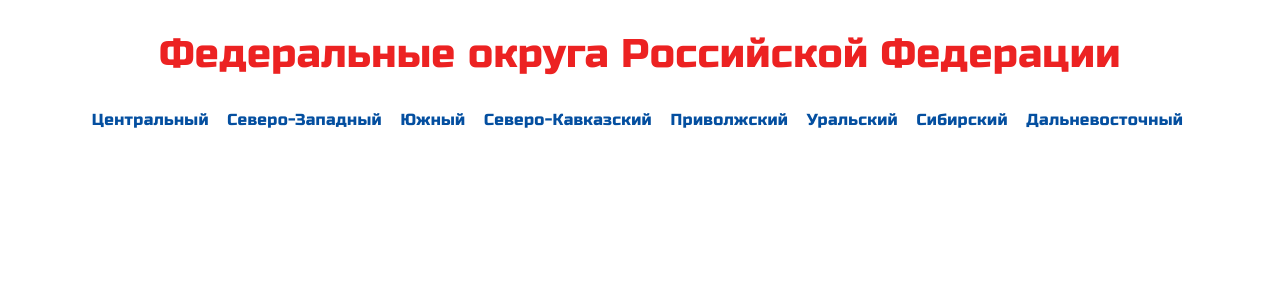
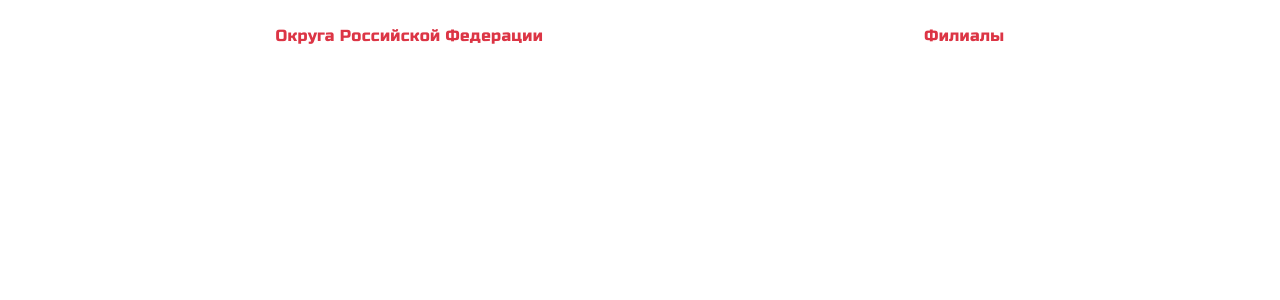
Before and after one commit to Roman-Gulamov/Subjects, a React (Create React App) app: page / in a window 1280 px wide. Shown: the top 300 px of the page. Built offline with nearby package versions, Linux system fonts and the light colour scheme; a web font is replaced by a local one.

Commit message:
Changed page routing

```diff
--- a/src/Components/App.jsx
+++ b/src/Components/App.jsx
@@ -1,17 +1,26 @@
 import React from 'react';
+import { HashRouter as Router, Switch, Route, Link, Redirect } from 'react-router-dom';
+
+import { RouteBranches } from './Router/RouteBranches';
 import { RouteDistrict } from './Router/RouteDistrict';
 import './app.scss';
 
 
 export const App = () => {
     return (
-        <div className="list">
-            <div className="container">
-                    <h1 className="list-title title-center">Федеральные округа Российской Федерации</h1>
-                <div className="list-districts">
-                    <RouteDistrict />
+        <div className="choise container list-links">
+            <Router>
+                <div className="choise-text d-flex justify-content-around flex-wrap pt-4 text-center">
+                    <Link to="/districts" className="text-danger">Округа Российской Федерации</Link>
+                    <Link to="/branches" className="text-danger">Филиалы</Link>
                 </div>
-            </div>
+
+                <Switch>
+                    <Route path='/districts' component={RouteDistrict}/>
+                    <Route path='/branches' component={RouteBranches}/>
+                    <Redirect to="/" />
+                </Switch>
+            </Router>
         </div>
     );
 }
```
